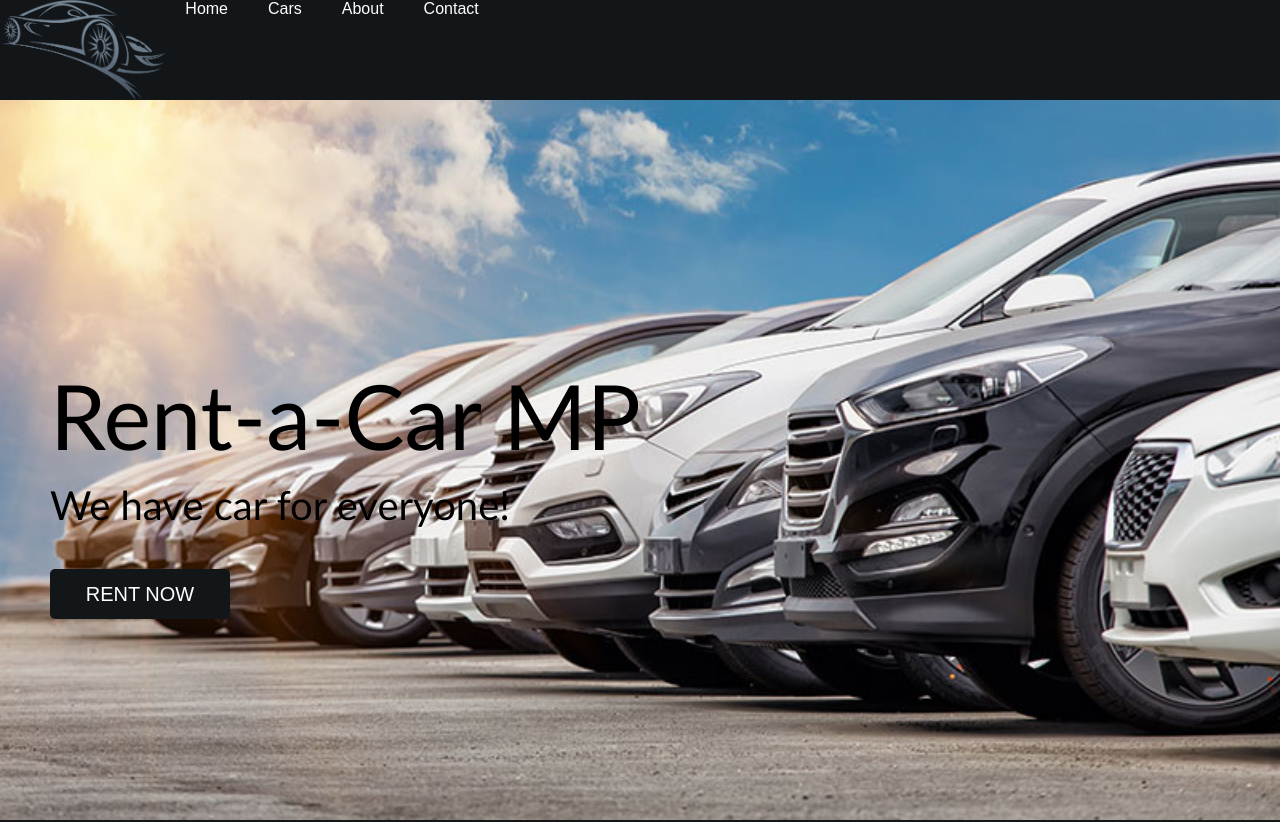
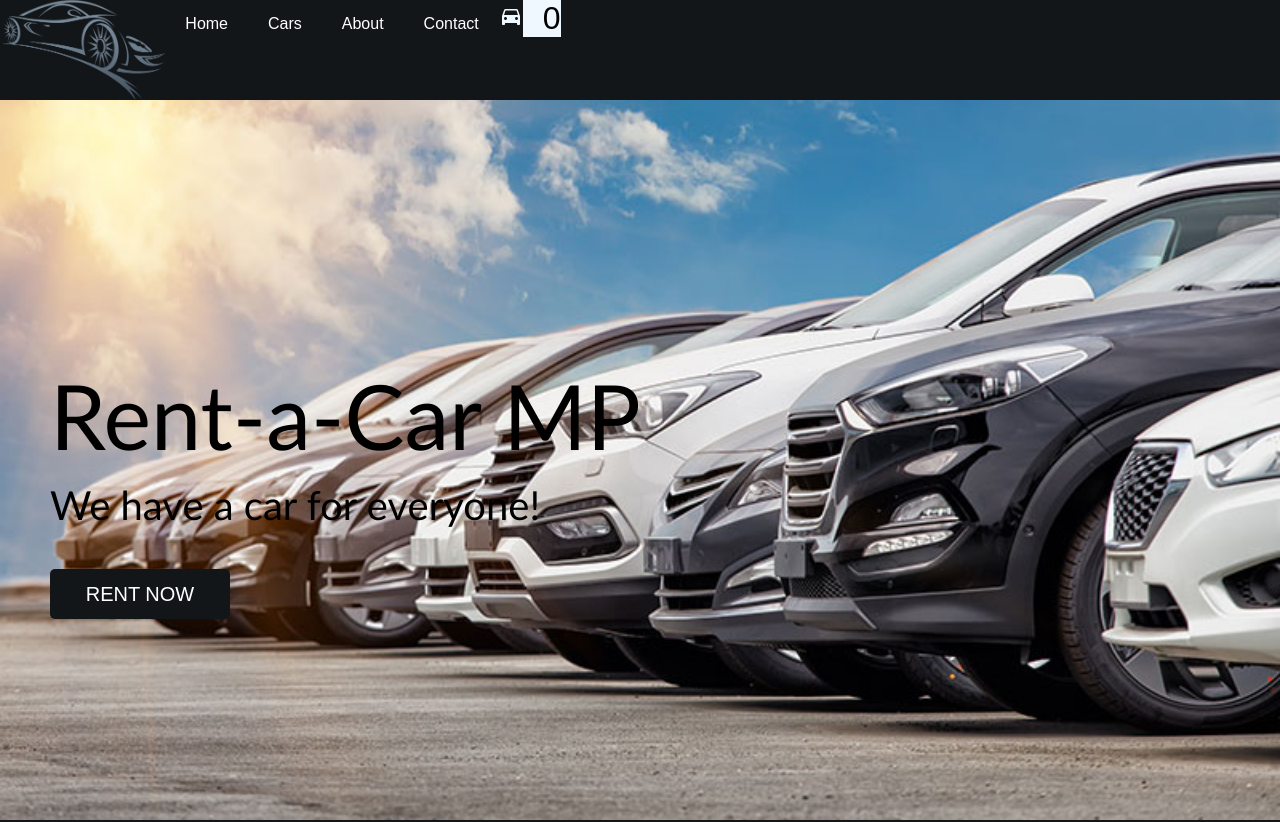
Before and after one commit to LeDu98/rent-a-car-app, a React (Create React App) app: page / in a window 1280 px wide. Shown: the top 822 px of the page. Built offline with nearby package versions, Linux system fonts and the light colour scheme.

Commit message:
Dodati button-i addCar i removeCar

```diff
--- a/src/App.js
+++ b/src/App.js
@@ -5,16 +5,28 @@ import Home from "./pages/Home";
 import Cars from "./pages/Cars";
 import About from "./pages/About";
 import Contact from "./pages/Contact";
+import { useState } from 'react';
 import {BrowserRouter as Router, Route, Routes} from "react-router-dom";
 
 function App() {
+    //const rent_num=0;
+    const[rent_num,setRentNum]=useState(0);
+
+    function addCar(){
+        console.log("add Car");
+        setRentNum(rent_num+1);
+    }
+    function removeCar(){
+      console.log("remove Car");
+      setRentNum(rent_num-1);
+    }
   return (
     <div className="App">
       <Router>
-      <Navbar/>
+      <Navbar rent_num={rent_num}/>
       <Routes>
         <Route path="/" element={<Home/>} />
-        <Route path="/cars" element={<Cars/>} />
+        <Route path="/cars" element={<Cars onAdd={addCar} onRemove={removeCar}/>} />
         <Route path="/about" element={<About/>} />
         <Route path="/contact" element={<Contact/>} />
       </Routes>
--- a/src/components/CarItem.js
+++ b/src/components/CarItem.js
@@ -1,14 +1,32 @@
 import React from 'react';
 import '../styles/Cars.css';
+import AddCircleIcon from '@material-ui/icons/AddCircleOutline';
+import RemoveCircleOutline from '@material-ui/icons/RemoveCircleOutline';
+
 
 function CarItem(props) {
+  function setAdd(propsName){
+    var btn=document.getElementById(propsName);
+    btn.style.display="none";
+    var btn=document.getElementById(propsName+"1");
+    btn.style.display="initial";
+  }
+
+  function setRemove(propsName){
+    var btn=document.getElementById(propsName+"1");
+    btn.style.display="none";
+    var btn=document.getElementById(propsName);
+    btn.style.display="initial";
+  }
+
+
   return <div className='carsItem'>
       <div style={{backgroundImage: `url(${props.image})`}}></div>
     <h2>{props.name}</h2>
     <p>Year: {props.year}</p>
     <p>${props.price} per day</p>
-
-
+    <button className='btn' id={props.name} onClick={()=>{props.onAdd(); setAdd(props.name);}} ><AddCircleIcon/></button>
+    <button className='btn' style={{display:"none"}} id={props.name+"1"} onClick={()=>{props.onRemove(); setRemove(props.name);}} ><RemoveCircleOutline/></button>
   </div>;
 }
 
--- a/src/components/Navbar.js
+++ b/src/components/Navbar.js
@@ -2,17 +2,26 @@ import React from 'react';
 import Logo from '../assets/carLogo.png';
 import {Link} from "react-router-dom";
 import '../styles/Navbar.css';
+import CarRentalIcon from '@material-ui/icons/DriveEta';
 
-function Navbar() {
+function Navbar({rent_num}) {
+  //const rent_num=0;
   return <div className='navbar'>
 <div className='leftside'>
     <img src={Logo}/>
+    <div className='rent-items'>
+
+
+    </div>
+
 </div>
 <div className='rightside'>
 <Link to="/">Home</Link>
 <Link to="/cars">Cars</Link>
 <Link to="/about">About</Link>
 <Link to="/contact">Contact</Link>
+<CarRentalIcon/>
+<div className='rent-num'>{rent_num}</div>
 
 
 </div>
--- a/src/helpers/carsList.js
+++ b/src/helpers/carsList.js
@@ -6,8 +6,7 @@ import CLS350 from "../assets/mercedes.jpg";
 import Golf7 from "../assets/golf.jpg";
 
 
-export const CarsList=[
-    {
+export const CarsList = [{
         name: "Opel Astra J",
         image: Astra,
         year: 2013,
--- a/src/pages/Cars.js
+++ b/src/pages/Cars.js
@@ -3,12 +3,15 @@ import { CarsList } from '../helpers/carsList';
 import CarItem from '../components/CarItem';
 import '../styles/Cars.css';
 
-function Cars() {
+
+
+function Cars(props) {
+
   return <div className='cars'>
       <h1 className='carsTitle'>Our Cars</h1>
       <div className='carsList'>
           {CarsList.map((carItem, key)=>{
-              return (<CarItem key={key} image={carItem.image} name={carItem.name} price={carItem.price} year={carItem.year}/>);
+              return (<CarItem   key={key} image={carItem.image} name={carItem.name} price={carItem.price} year={carItem.year} onAdd={props.onAdd} onRemove={props.onRemove}/>);
           })}
       </div>
   </div>
--- a/src/pages/Home.js
+++ b/src/pages/Home.js
@@ -7,7 +7,7 @@ function Home() {
   return <div className='home' style={{backgroundImage: `url(${BannerImage})`}}>
     <div className='headerContainer' >
       <h1>Rent-a-Car MP</h1>
-      <p>We have car for everyone!</p>
+      <p>We have a car for everyone!</p>
       <Link to="/cars">
         <button>RENT NOW</button>
       </Link>
--- a/src/styles/Cars.css
+++ b/src/styles/Cars.css
@@ -60,3 +60,14 @@
       grid-template-columns: 1fr;
     }
   }
+
+  button {
+
+    width: 140px;
+    height: 40px;
+    border: none;
+    background-color: #121619;
+    color: whitesmoke;
+    font-size: 15px;
+    cursor: pointer;
+  }
--- a/src/styles/Navbar.css
+++ b/src/styles/Navbar.css
@@ -5,14 +5,15 @@
     display: flex;
     flex-direction: row;
 }
-  img{
+
+img {
     height: 100px;
 }
 
 .navbar .leftSide {
     flex: 50%;
     height: 100%;
-    display: flex;
+    display: inline-block;
     align-items: center;
     padding-left: 150px;
 }
@@ -49,6 +50,7 @@
 .navbar #open {
     padding-left: 0px;
 }
+
 .navbar #open img {
     display: none;
 }
@@ -70,6 +72,21 @@
     width: 70px;
     margin: 5px;
 }
+
+.MuiSvgIcon-root {
+    color: aliceblue;
+    width: 4em;
+    height: 2em;
+}
+
+.rent-num {
+    display: inline-block;
+    padding-left: 20px;
+    background-color: aliceblue;
+    text-align: center;
+    font-size: 2em;
+}
+
 @media only screen and (max-width: 900px) {
     .navbar .rightSide a {
         width: 70px;
@@ -83,12 +100,10 @@
     .navbar .rightSide a {
         display: none;
     }
-
     .navbar .rightSide {
         justify-content: flex-end;
         padding-right: 50px;
     }
-
     .navbar .rightSide button {
         display: inherit;
     }
@@ -98,7 +113,6 @@
     .navbar .rightSide button {
         display: none;
     }
-
     .hiddenLinks {
         display: none;
     }
```
Lines whose indentation alone changed are shown as unchanged.
